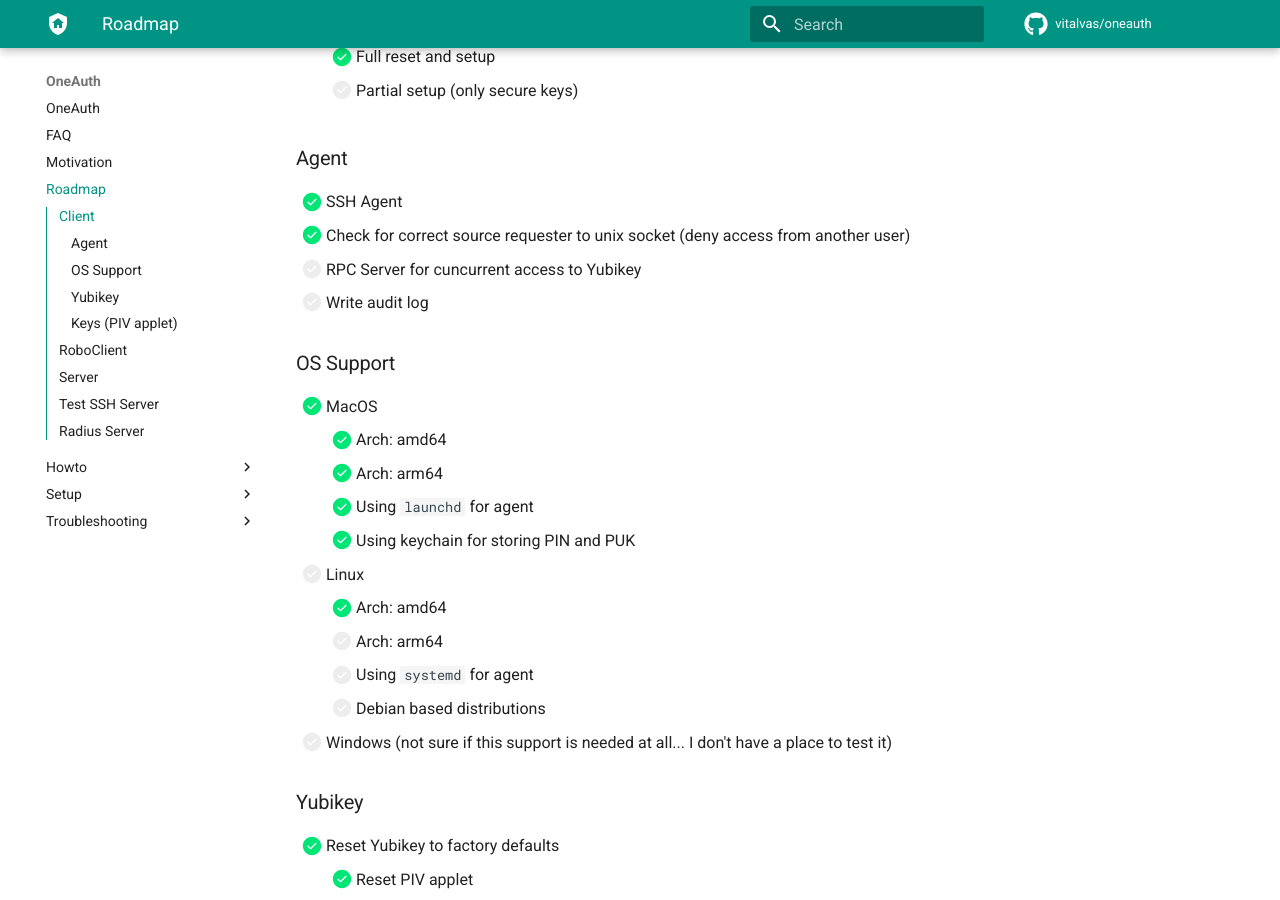
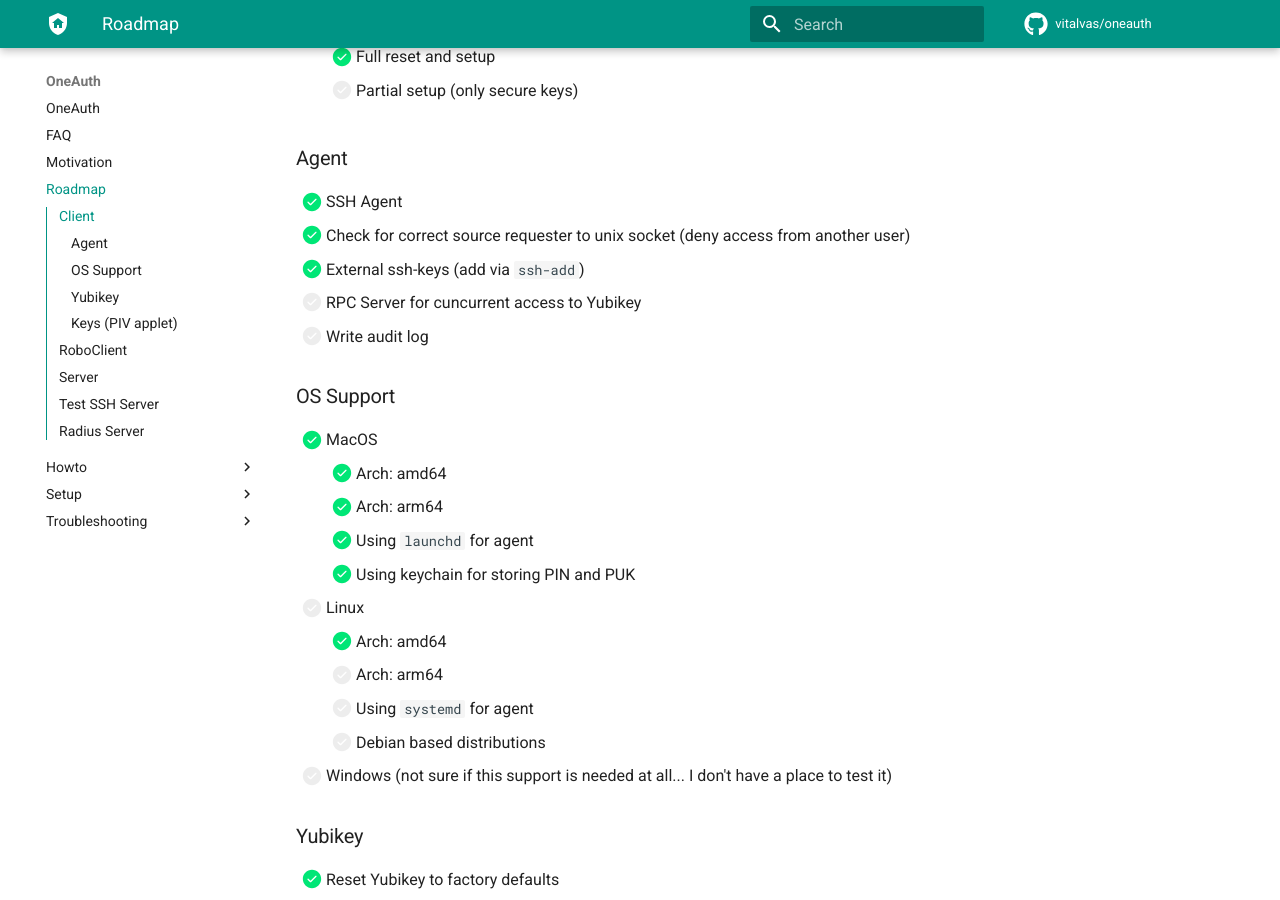
Before and after one commit to vitalvas/oneauth, an MkDocs documentation site: the page built from docs/docs/roadmap.md, in a window 1280 px wide and 900 px high, scrolled down 556 px. Built offline with MkDocs 1.6.1 and Material for MkDocs 9.7.7, drawn with Linux system fonts in a browser that asks for light colours; comment, search, counter and statistics services are not loaded.

Commit message:
chore(docs): update roadmap

```diff
--- a/docs/docs/roadmap.md
+++ b/docs/docs/roadmap.md
@@ -20,6 +20,7 @@
 
 * [x] SSH Agent
 * [x] Check for correct source requester to unix socket (deny access from another user)
+* [x] External ssh-keys (add via `ssh-add`)
 * [ ] RPC Server for cuncurrent access to Yubikey
 * [ ] Write audit log
 
```
